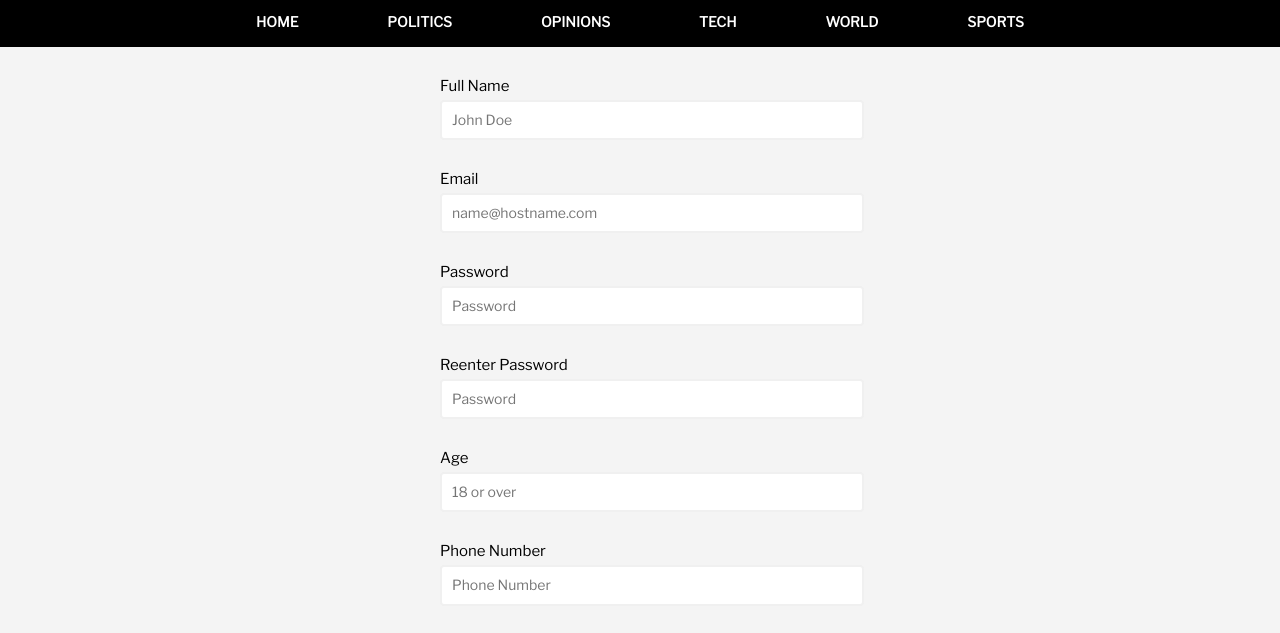
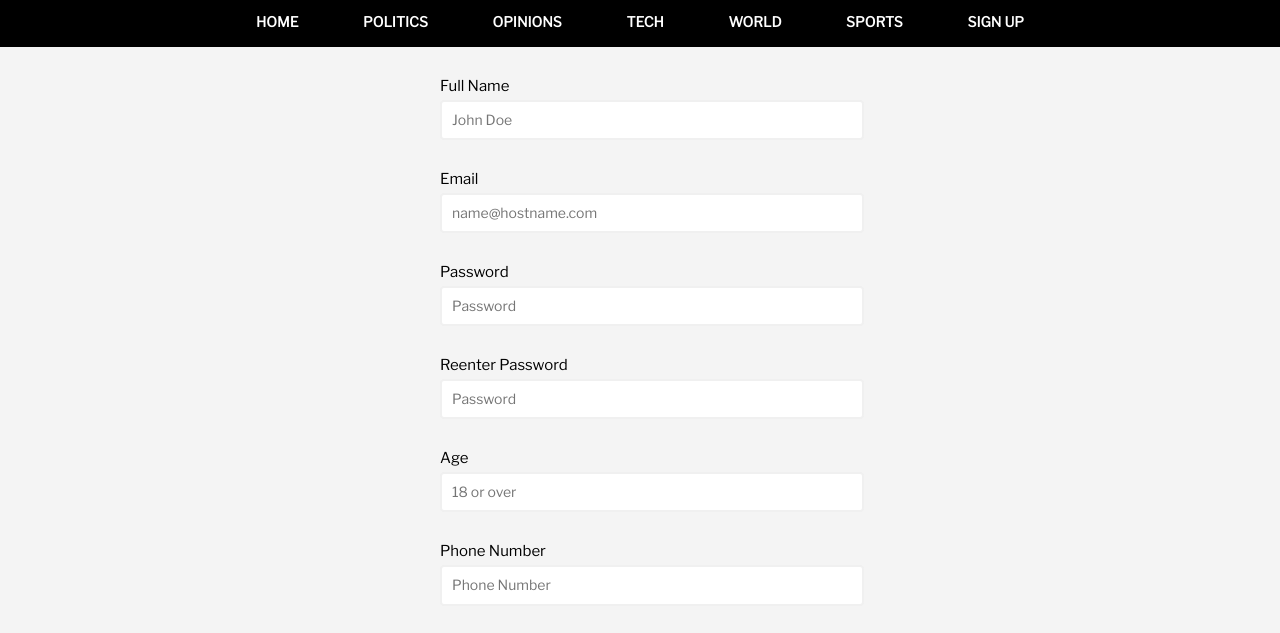
Before and after one commit to MaximoCutro/the-echo, a plain HTML site: page form.html in a window 1280 px wide. Shown: the part 88-721 px from the top of the page. Drawn offline with nearby package versions, Linux system fonts and the light colour scheme.

Commit message:
PS-09: added link to form

```diff
--- a/form.html
+++ b/form.html
@@ -53,6 +53,9 @@
                 </li>
                 <li>
                     <a href="#">Sports</a>
+                </li>
+                <li>
+                    <a href="form.html">Sign Up</a>
                 </li>
             </ul>
         </nav>
```
Also changed, not shown: index.html (+3 -0 lines).
